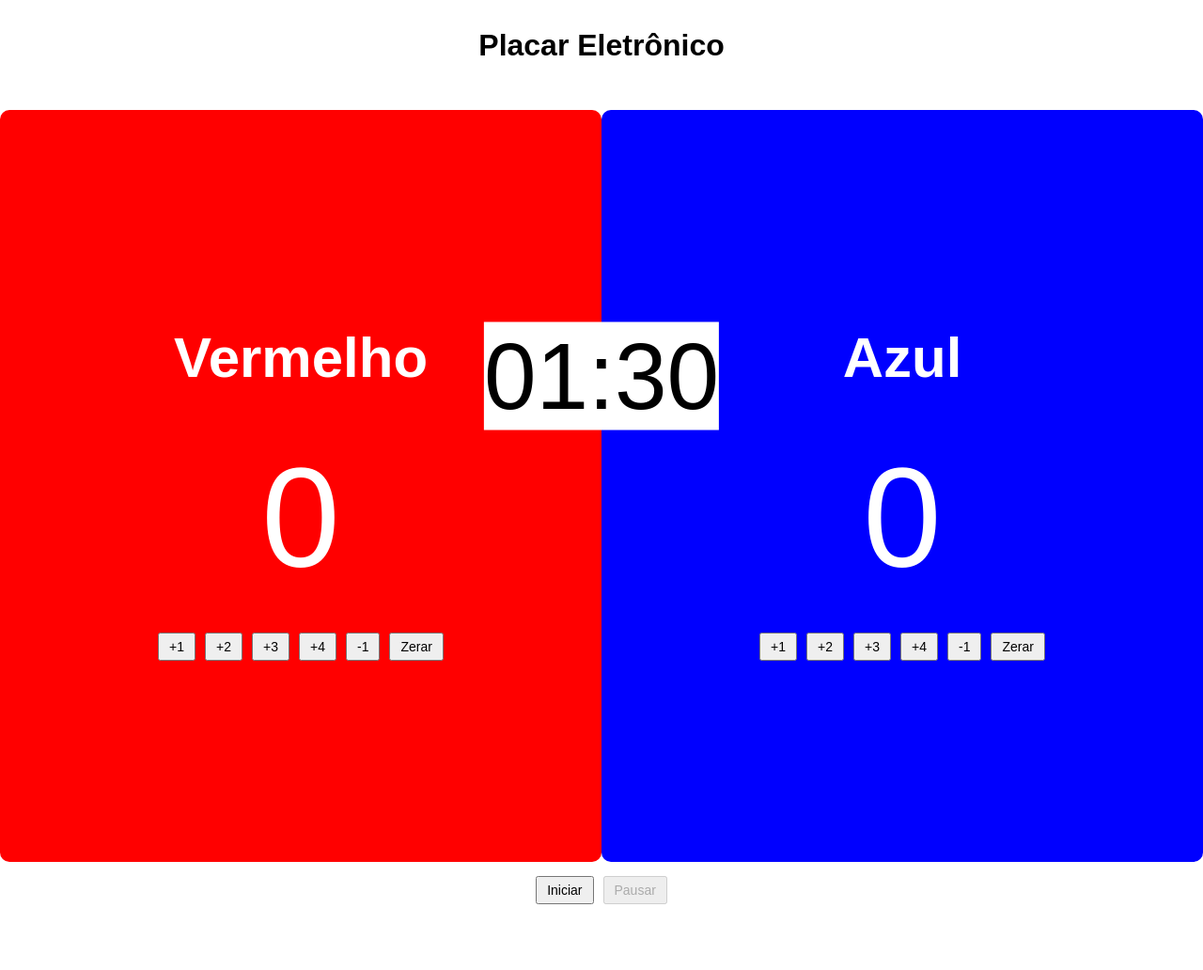
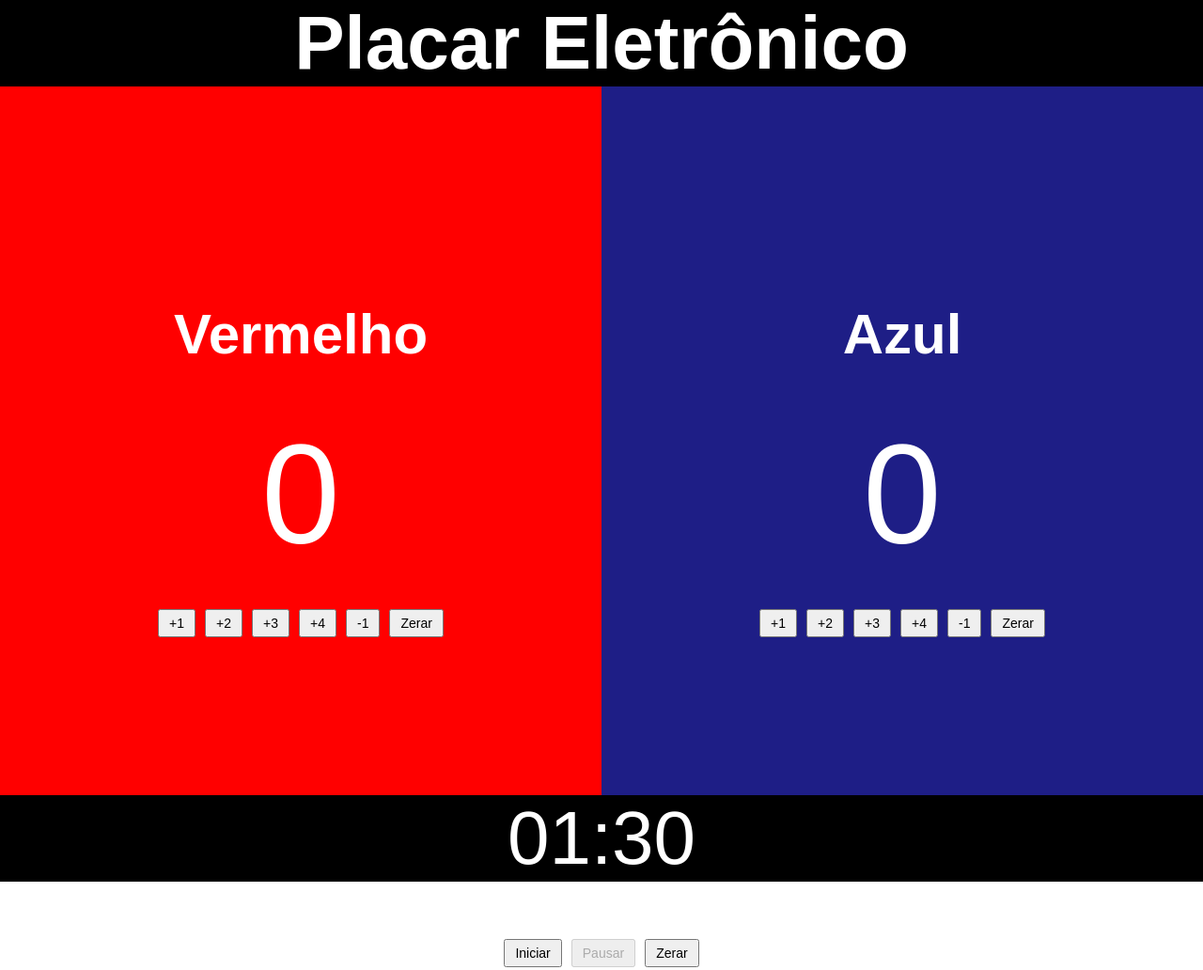
Before and after one commit to dzordii/pointspaneltkd, a plain HTML site: page index.html in a window 1280 px wide. Shown: the whole page at 94% size. Before the commit the page ends 967 px from the top, so only its background shows below. Drawn offline with Linux system fonts and the light colour scheme.

Commit message:
Update Placar

```diff
--- a/css/styles.css
+++ b/css/styles.css
@@ -6,7 +6,11 @@ body {
   }
 
   h1 {
-    margin-top: 30px;
+    color: white;
+    background: black;
+    font-size: 5rem;
+    text-align: center;
+    margin: auto;
   }
 
   h2 {
@@ -19,8 +23,7 @@ body {
     display: flex;
     justify-content: center;
     align-items: stretch;
-    height: 100vh;
-    margin-top: 50px;
+    height: 50rem;
   }
 
   .side {
@@ -29,7 +32,6 @@ body {
     flex-direction: column;
     justify-content: center;
     padding: 20px;
-    border-radius: 10px;
     position: relative; /* Novo */
   }
 
@@ -38,7 +40,7 @@ body {
   }
 
   .blue {
-    background-color: blue;
+    background-color: rgb(30, 30, 134);
   }
 
   .score {
@@ -62,12 +64,13 @@ body {
   }
 
   #timer {
-    font-size: 100px; /* Alterado */
-    position: absolute; /* Novo */
+    font-size: 5rem; /* Alterado */
+    position: relative; /* Novo */
+    color: white;
+    background: black;
     top: 50%; /* Novo */
     left: 50%; /* Novo */
     transform: translate(-50%, -50%); /* Novo */
-    background: white;
   }
 
   .side-title {
--- a/index.html
+++ b/index.html
@@ -1,8 +1,10 @@
 <!DOCTYPE html>
-<html>
+<html lang="en">
 <head>
+  <meta charset="UTF-8">
+  <meta name="viewport" content="width=device-width, initial-scale=1.0">
+  <link rel="stylesheet" href="css/styles.css">
   <title>Placar Eletrônico</title>
-  <link rel="stylesheet" href="css/styles.css">
 </head>
 <body>
   <h1>Placar Eletrônico</h1>
@@ -39,6 +41,7 @@
   <div class="button-container">
     <button class="button" id="start-button" onclick="startTimer()">Iniciar</button>
     <button class="button" id="pause-button" onclick="pauseTimer()" disabled>Pausar</button>
+    <button class="button" id="zerar-button" onclick="zerarTimer()">Zerar</button>
   </div>
 
    <script src="js/script.js"></script>
--- a/js/script.js
+++ b/js/script.js
@@ -107,4 +107,22 @@ function initTimer() {
   timerElement.innerText = formatTime(totalSeconds);
 }
 
+function zerarTimer() {
+  var timerElement = document.getElementById('timer');
+  var minutos = 1;
+  var segundos = 30;
+  var tempoTotal = minutos * 60 + segundos;
+
+  timerElement.innerText = formatarTempo(tempoTotal);
+}
+
+function formatarTempo(segundos) {
+  var minutos = Math.floor(segundos / 60);
+  var segundosRestantes = segundos % 60;
+
+  var tempoFormatado = minutos.toString().padStart(2, '0') + ':' + segundosRestantes.toString().padStart(2, '0');
+
+  return tempoFormatado;
+}
+
 initTimer();
```
